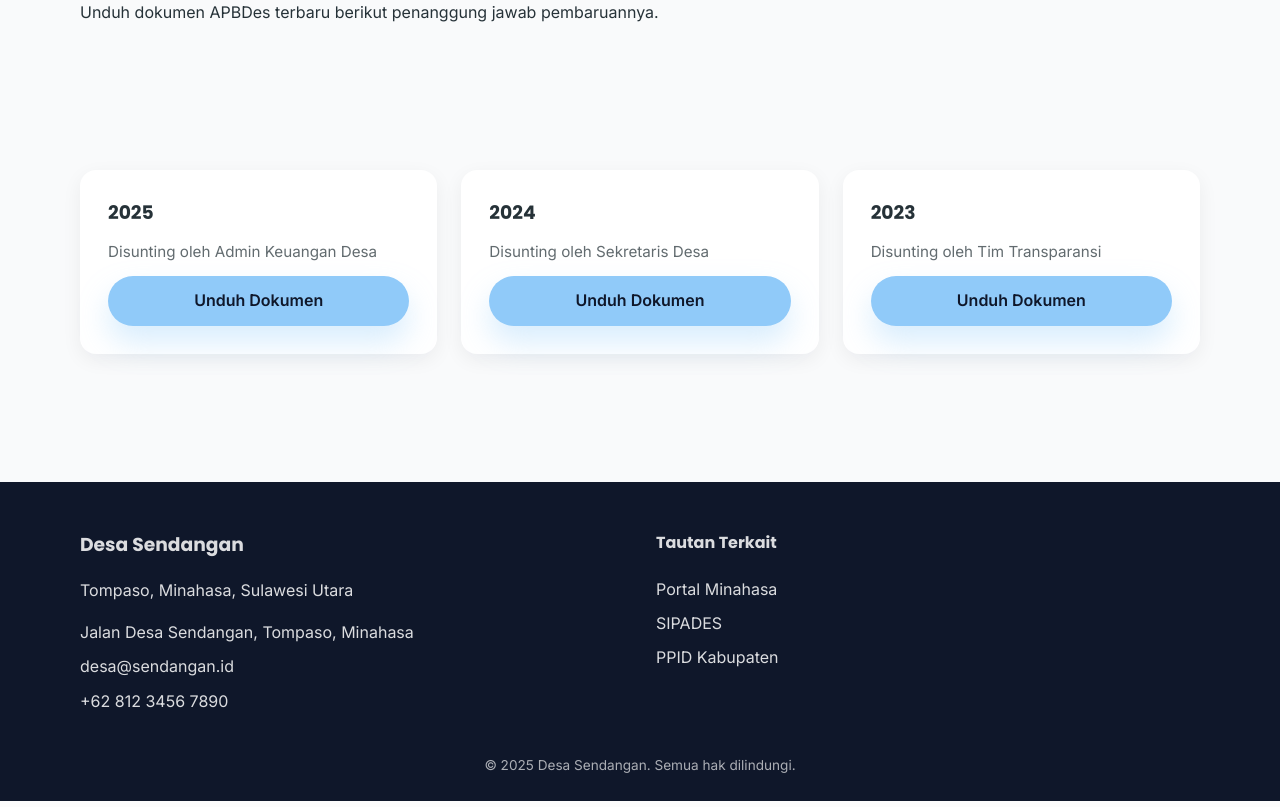
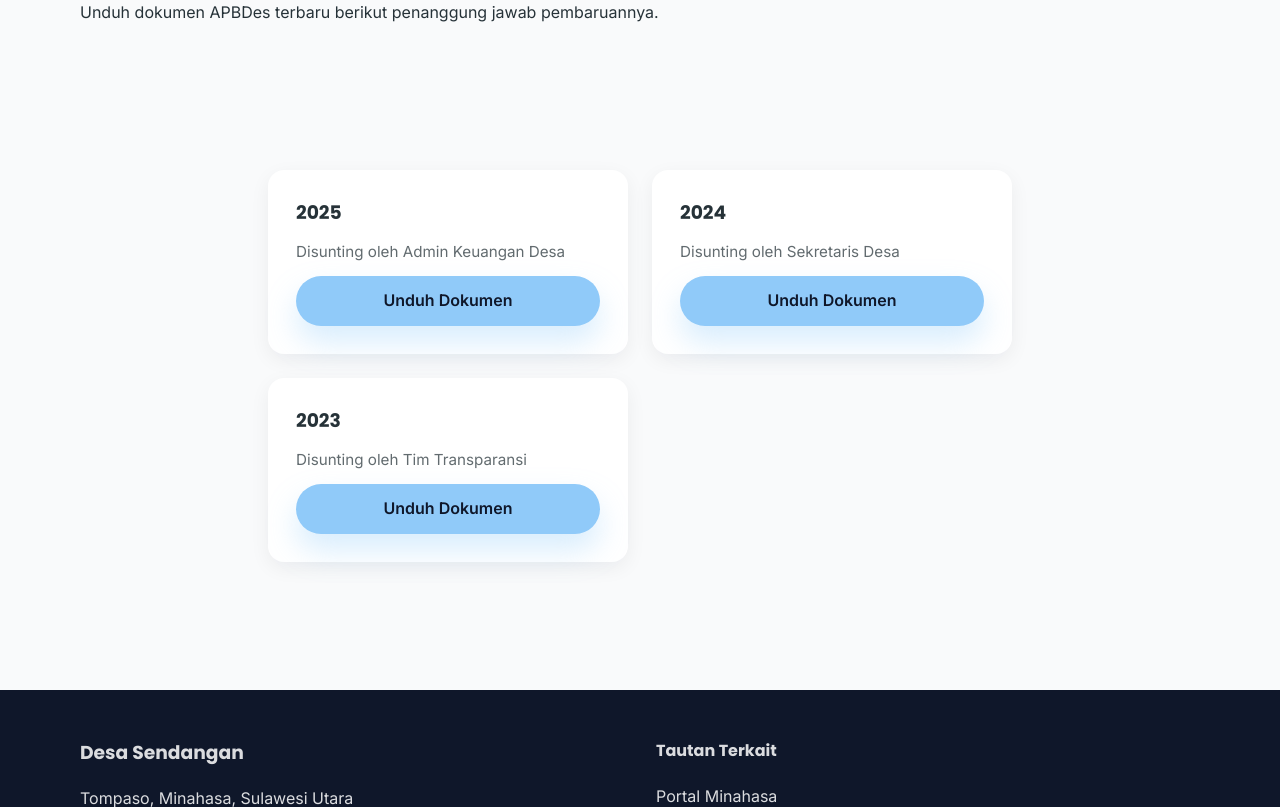
Before and after one commit to sendangantompaso144/webd-sendangan, a PHP site: page /apbdes.php in a window 1280 px wide. Shown: the part 253-1060 px from the top of the page. Run offline with PHP 8.4, Linux system fonts and the light colour scheme; some libraries are stand-ins or nearby versions.

Commit message:
Update main.css for improved styling consistency

```diff
--- a/assets/css/main.css
+++ b/assets/css/main.css
@@ -668,7 +668,8 @@ img {
 .cards-grid {
     display: grid;
     gap: 1.5rem;
-    grid-template-columns: repeat(auto-fit, minmax(220px, 1fr));
+    grid-template-columns: repeat(auto-fit, minmax(220px, 360px));
+    justify-content: center;
 }
 
 .section-info-content {
```
